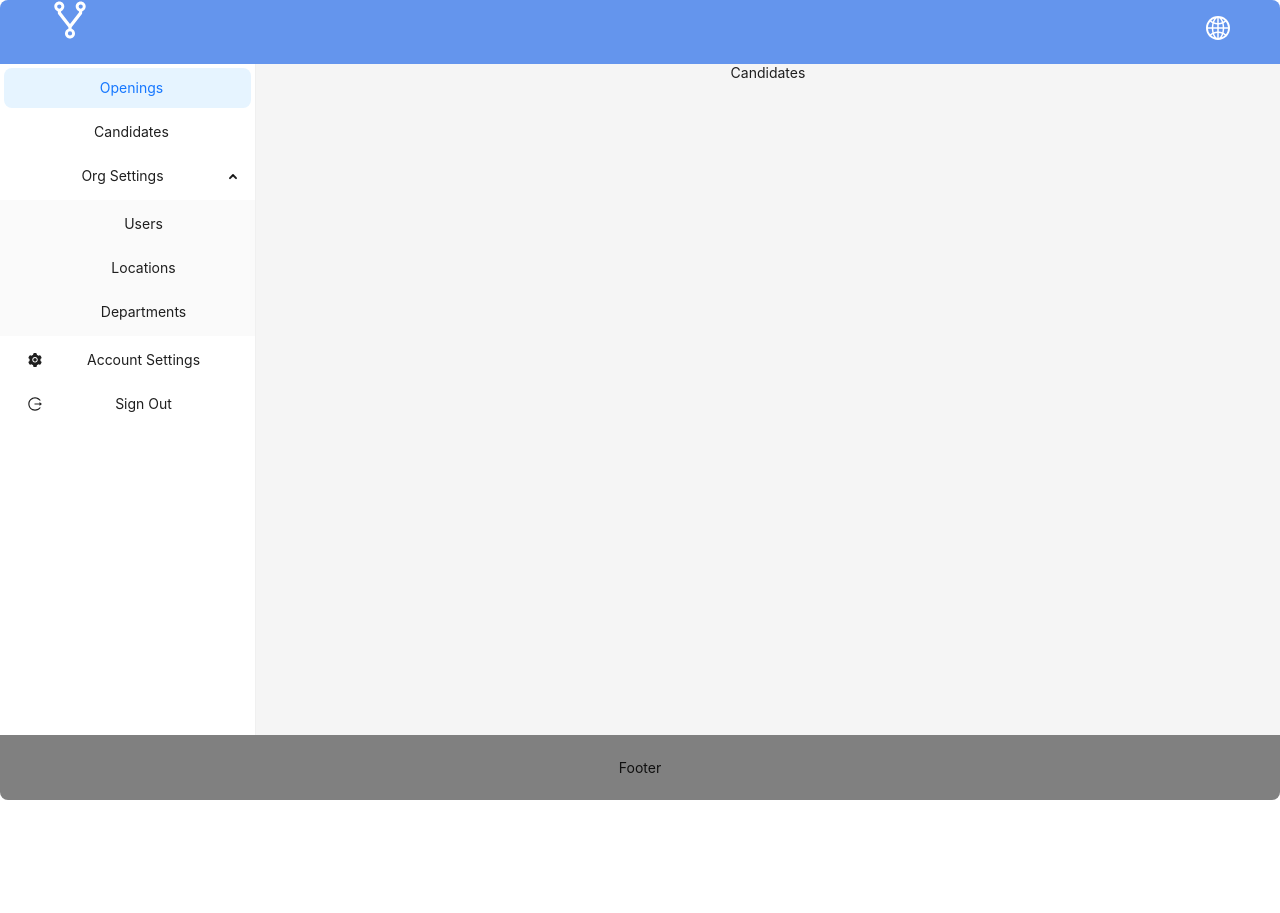
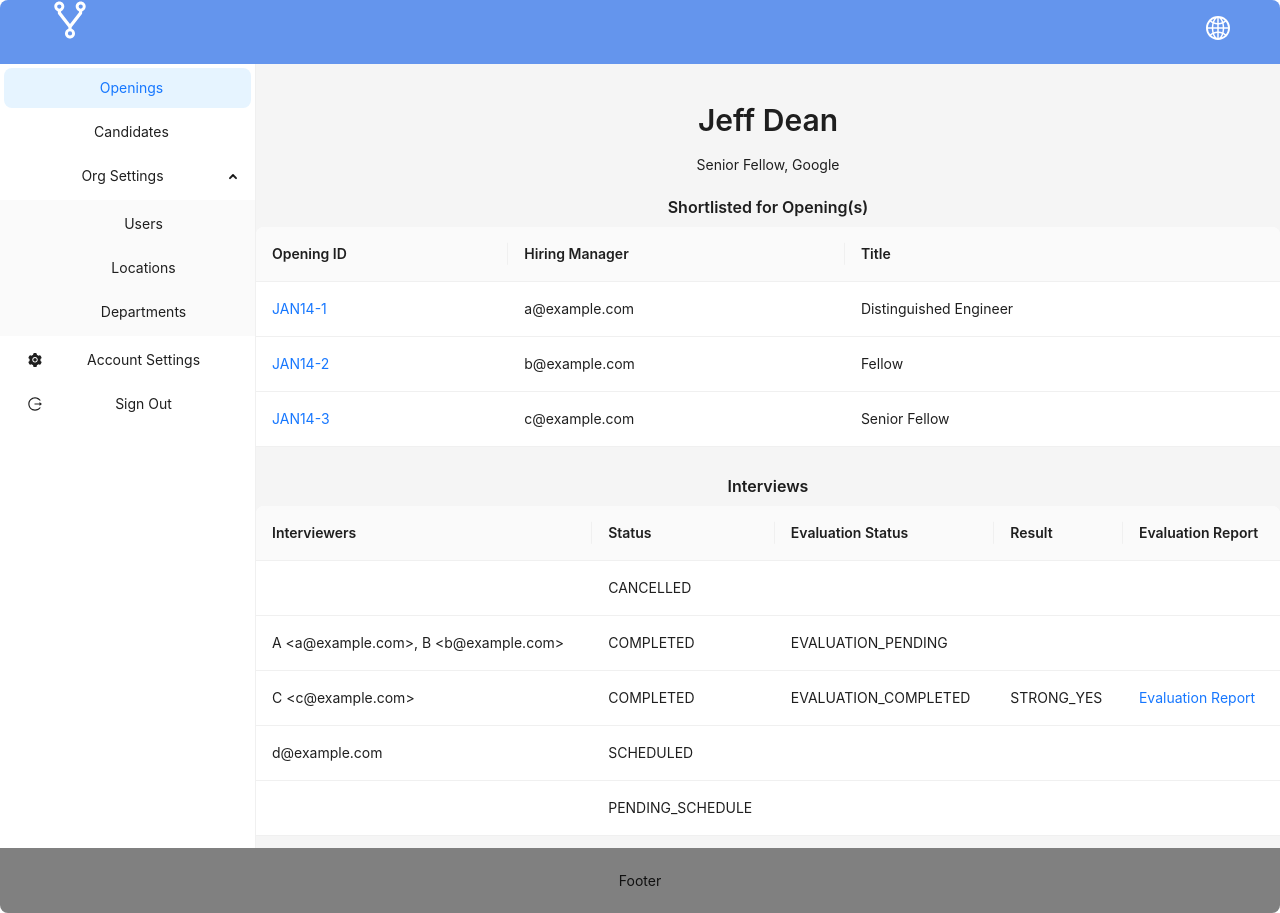
Before and after one commit to vetchium/vetchium, a React (Create React App) app in the folder erised/: page /candidates in a window 1280 px wide. Both pictures are taken after a click on the button "Sign In". Before the commit the page ends 800 px from the top, so only its background shows below. Built offline with nearby package versions, Linux system fonts and the light colour scheme.

Commit message:
Openings table inside candidacy

```diff
--- a/erised/src/pages/Candidates.tsx
+++ b/erised/src/pages/Candidates.tsx
@@ -1,3 +1,187 @@
+import { Flex, List, Modal, Table, Typography } from "antd";
+
+const { Text, Link } = Typography;
+
+const data = [
+  {
+    name: "Jeff Dean",
+    lastPosition: "Senior Fellow",
+    lastCompany: "Google",
+    shortlistedOpenings: [
+      {
+        id: "JAN14-1",
+        hiringManager: "a@example.com",
+        title: "Distinguished Engineer",
+      },
+      {
+        id: "JAN14-2",
+        hiringManager: "b@example.com",
+        title: "Fellow",
+      },
+      {
+        id: "JAN14-3",
+        hiringManager: "c@example.com",
+        title: "Senior Fellow",
+      },
+    ],
+    interviews: [
+      {
+        id: "9m4e2mr0ui3e8a215n200",
+        status: "CANCELLED",
+      },
+      {
+        id: "9m4e2mr0ui3e8a215n000",
+        status: "COMPLETED",
+        interviewers: ["A <a@example.com>", "B <b@example.com>"],
+        at: "2024-03-14T10:00:00Z",
+        evaluation_status: "EVALUATION_PENDING",
+      },
+      {
+        id: "9m4e2mr0ui3e8a215n000",
+        status: "COMPLETED",
+        interviewers: ["C <c@example.com>"],
+        at: "2024-03-14T10:00:00Z",
+        evaluation_status: "EVALUATION_COMPLETED",
+        evaluation: {
+          positives: "everything",
+          negatives: "none",
+          result: "STRONG_YES",
+          summary: `will be a good fit
+
+          Lorem Ipsum is simply dummy text of the printing and typesetting industry. Lorem Ipsum has been the industry's standard dummy text ever since the 1500s, when an unknown printer took a galley of type and scrambled it to make a type specimen book. It has survived not only five centuries, but also the leap into electronic typesetting, remaining essentially unchanged. It was popularised in the 1960s with the release of Letraset sheets containing Lorem Ipsum passages, and more recently with desktop publishing software like Aldus PageMaker including versions of Lorem Ipsum.
+          `,
+          feedback: "keep doing the good work",
+        },
+      },
+      {
+        id: "9m4e2mr0ui3e8a215n000",
+        status: "SCHEDULED",
+        interviewers: ["d@example.com"],
+        at: "2024-03-14T10:00:00Z",
+      },
+      {
+        id: "9m4e2mr0ui3e8a215n100",
+        status: "PENDING_SCHEDULE",
+      },
+    ],
+  },
+];
+
 export default function Candidates() {
-  return <div>Candidates</div>;
+  return (
+    <List
+      itemLayout="vertical"
+      dataSource={data}
+      renderItem={(item) => (
+        <List.Item>
+          <Flex vertical>
+            <Typography.Title level={2}>{item.name}</Typography.Title>
+            <Text>{item.lastPosition + ", " + item.lastCompany}</Text>
+
+            <Typography.Title level={5}>
+              Shortlisted for Opening(s)
+            </Typography.Title>
+            <Table
+              columns={[
+                {
+                  title: "Opening ID",
+                  dataIndex: "opening",
+                  key: "opening",
+                  render: (opening) => (
+                    <Link href={`/openings/${opening.id}`}>{opening.id}</Link>
+                  ),
+                },
+                {
+                  title: "Hiring Manager",
+                  dataIndex: "opening",
+                  key: "hiringManager",
+                  render: (opening) => opening.hiringManager,
+                },
+                {
+                  title: "Title",
+                  dataIndex: "opening",
+                  key: "title",
+                  render: (opening) => opening.title,
+                },
+              ]}
+              dataSource={item.shortlistedOpenings.map((opening, index) => ({
+                key: index,
+                opening,
+              }))}
+              pagination={false}
+            />
+
+            <Typography.Title level={5}>Interviews</Typography.Title>
+            <Table
+              columns={[
+                {
+                  title: "Interviewers",
+                  dataIndex: "interviewers",
+                  key: "interviewers",
+                  render: (interviewers) =>
+                    interviewers ? interviewers.join(", ") : "",
+                },
+                { title: "Status", dataIndex: "status", key: "status" },
+                {
+                  title: "Evaluation Status",
+                  dataIndex: "evaluation_status",
+                  key: "evaluation_status",
+                },
+                {
+                  title: "Result",
+                  dataIndex: "evaluation",
+                  key: "evaluation",
+                  render: (evaluation) => (evaluation ? evaluation.result : ""),
+                },
+                {
+                  title: "Evaluation Report",
+                  key: "evaluation_report",
+                  render: (record) =>
+                    record.evaluation_status === "EVALUATION_COMPLETED" ? (
+                      <Link
+                        onClick={() => {
+                          Modal.info({
+                            title: "Evaluation Report",
+                            content: (
+                              <div
+                                style={{
+                                  maxHeight: "400px",
+                                  overflowY: "scroll",
+                                }}
+                              >
+                                <Typography.Title level={4}>
+                                  Positives
+                                </Typography.Title>
+                                <p>{record.evaluation.positives}</p>
+                                <Typography.Title level={4}>
+                                  Negatives
+                                </Typography.Title>
+                                <p>{record.evaluation.negatives}</p>
+                                <Typography.Title level={4}>
+                                  Summary
+                                </Typography.Title>
+                                <p>{record.evaluation.summary}</p>
+                                <Typography.Title level={4}>
+                                  Feedback
+                                </Typography.Title>
+                                <p>{record.evaluation.feedback}</p>
+                              </div>
+                            ),
+                          });
+                        }}
+                      >
+                        Evaluation Report
+                      </Link>
+                    ) : null,
+                },
+              ]}
+              dataSource={item.interviews}
+              rowKey="id"
+              pagination={false}
+            />
+          </Flex>
+        </List.Item>
+      )}
+    />
+  );
 }
```
